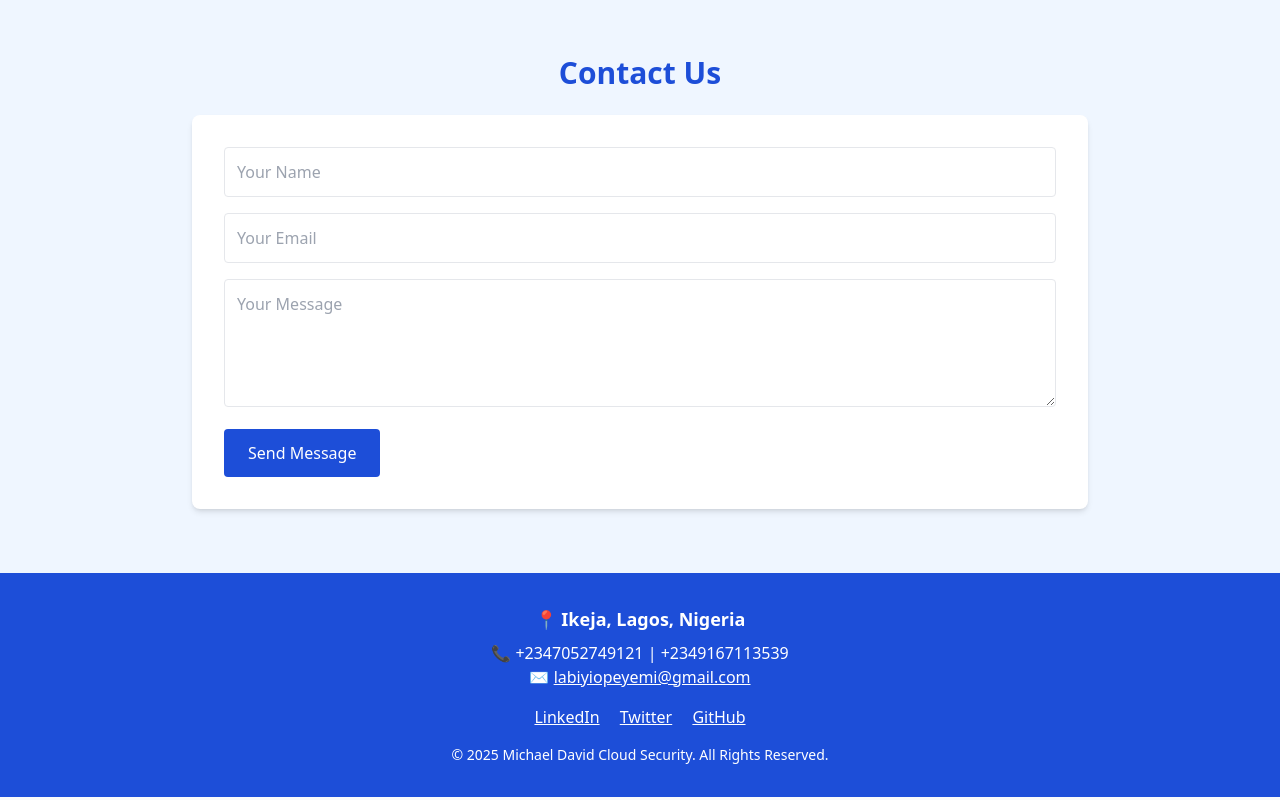
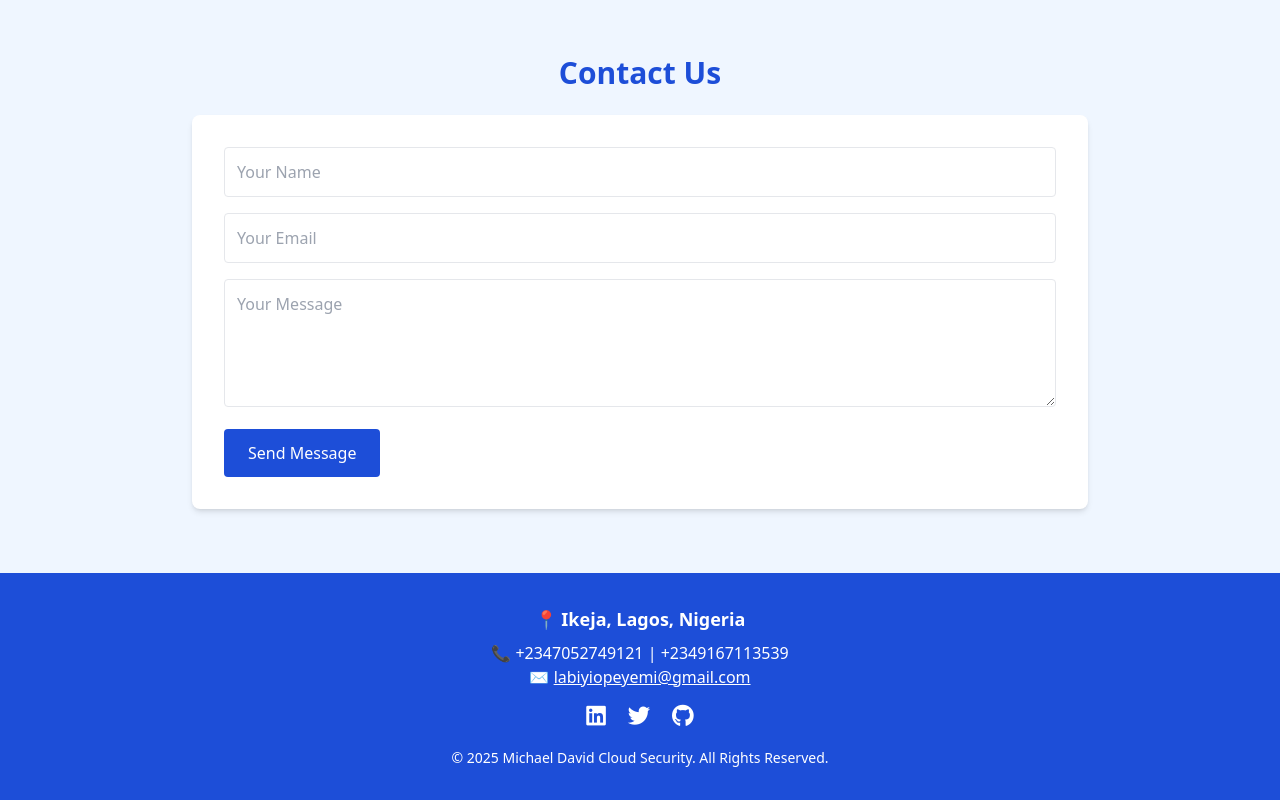
Before and after one commit to Michaelchristof1106/DEMO_CICD, a plain HTML site: page index.html in a window 1280 px wide. Shown: the part 1451-2251 px from the top of the page. Drawn offline with nearby package versions, Linux system fonts and the light colour scheme.

Commit message:
my commit

```diff
--- a/index.html
+++ b/index.html
@@ -6,16 +6,23 @@
   <meta name="description" content="Michael David Cloud Security – Protecting cloud infrastructure across Africa with trust and innovation." />
   <meta property="og:title" content="Michael David Cloud Security" />
   <meta property="og:description" content="Securing the Cloud for African Businesses" />
-  <meta property="og:image" content="https://cdn-icons-png.flaticon.com/512/1048/1048953.png" />
+  <meta property="og:image" content="public/generated-image.png" />
   <meta property="og:type" content="website" />
   <meta name="twitter:card" content="summary_large_image" />
   <meta name="twitter:title" content="Michael David Cloud Security" />
   <meta name="twitter:description" content="Securing the Cloud for African Businesses" />
-  <meta name="twitter:image" content="https://cdn-icons-png.flaticon.com/512/1048/1048953.png" />
+  <meta name="twitter:image" content="public/generated-image.png" />
   <link rel="canonical" href="http://13.217.4.25/" />
   <title>Michael David Cloud Security</title>
-  <link rel="icon" href="https://cdn-icons-png.flaticon.com/512/1048/1048953.png" />
+
+  <!-- ✅ Favicon -->
+  <link rel="icon" type="image/png" href="public/generated-image.png" />
+
+  <!-- ✅ Tailwind CSS -->
   <script src="https://cdn.tailwindcss.com"></script>
+
+  <!-- ✅ Font Awesome -->
+  <link rel="stylesheet" href="https://cdnjs.cloudflare.com/ajax/libs/font-awesome/6.5.0/css/all.min.css">
 
   <!-- ✅ Google tag (GA4) -->
   <script async src="https://www.googletagmanager.com/gtag/js?id=G-QW7N4JQXL5"></script>
@@ -32,7 +39,7 @@
   <header class="bg-blue-700 text-white shadow-md sticky top-0 z-50">
     <div class="max-w-7xl mx-auto flex items-center justify-between px-6 py-4">
       <h1 class="text-2xl font-bold flex items-center gap-2">
-        <img src="https://cdn-icons-png.flaticon.com/512/1048/1048953.png" alt="Shield Logo" class="w-8 h-8">
+        <img src="public/generated-image.png" alt="Shield Logo" class="w-8 h-8">
         Michael David Cloud Security
       </h1>
       <nav class="space-x-4 hidden md:block">
@@ -93,7 +100,7 @@
     </div>
   </section>
 
-  <!-- WHY CHOOSE US -->
+  <!-- WHY US -->
   <section id="whyus" class="bg-blue-50 py-16 px-6">
     <div class="max-w-6xl mx-auto text-center">
       <h3 class="text-3xl font-bold text-blue-700 mb-10">Why Choose Us</h3>
@@ -132,11 +139,20 @@
     <p class="text-lg font-semibold mb-2">📍 Ikeja, Lagos, Nigeria</p>
     <p>📞 +2347052749121 | +2349167113539</p>
     <p>✉️ <a href="mailto:labiyiopeyemi@gmail.com" class="underline">labiyiopeyemi@gmail.com</a></p>
-    <div class="mt-4 space-x-4">
-      <a href="https://bit.ly/4dGlmvy" target="_blank" class="underline hover:text-gray-300">LinkedIn</a>
-      <a href="https://x.com/labiyiopeyem11" target="_blank" class="underline hover:text-gray-300">Twitter</a>
-      <a href="https://github.com/Michaelchristof1106" target="_blank" class="underline hover:text-gray-300">GitHub</a>
+
+    <!-- ✅ Social Icons -->
+    <div class="social-links" style="margin-top: 10px;">
+      <a href="https://bit.ly/4dGlmvy" target="_blank" aria-label="LinkedIn" style="margin: 0 8px; color: white; font-size: 1.4rem;">
+        <i class="fab fa-linkedin"></i>
+      </a>
+      <a href="https://x.com/labiyiopeyem11?t=MFh2U5JBgDj4Q_sTYe0mJQ&s=09" target="_blank" aria-label="Twitter" style="margin: 0 8px; color: white; font-size: 1.4rem;">
+        <i class="fab fa-twitter"></i>
+      </a>
+      <a href="https://github.com/Michaelchristof1106" target="_blank" aria-label="GitHub" style="margin: 0 8px; color: white; font-size: 1.4rem;">
+        <i class="fab fa-github"></i>
+      </a>
     </div>
+
     <p class="mt-4 text-sm">&copy; 2025 Michael David Cloud Security. All Rights Reserved.</p>
   </footer>
 
```
